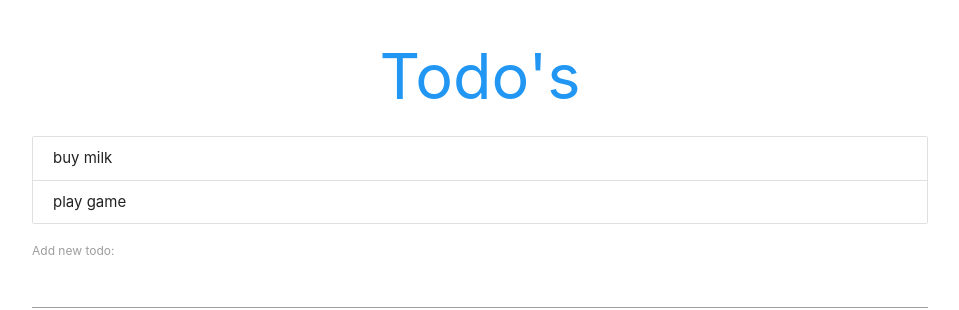
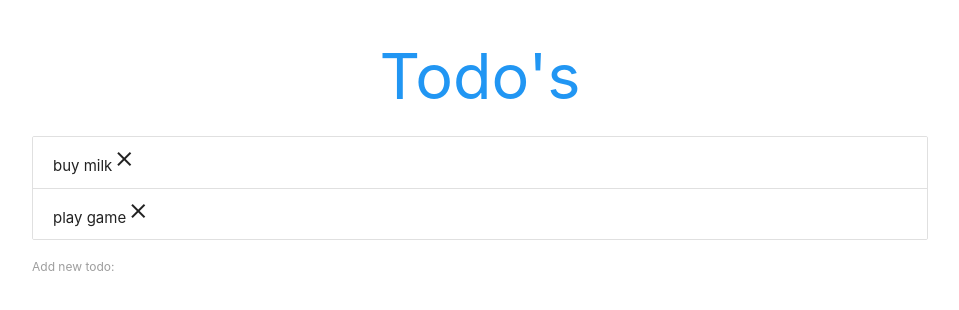
Before and after one commit to sudipta1254/testsite1, a React (Create React App) app: page / in a window 1280 px wide. Shown: the top 310 px of the page, without its empty margins (160-1119 px from the left). Built offline with nearby package versions, Linux system fonts and the light colour scheme.

Commit message:
Update Todos.js

```diff
--- a/src/Todos.js
+++ b/src/Todos.js
@@ -6,6 +6,7 @@ const Todos = ({todos, deleteTodo}) => {
             return (
                 <div className="collection-item" key={todo.id} onClick={() => deleteTodo(todo.id)}>
                     <span>{todo.content}</span>
+                    <i class="material-icons">clear</i>
                 </div>
             )
         })
```
